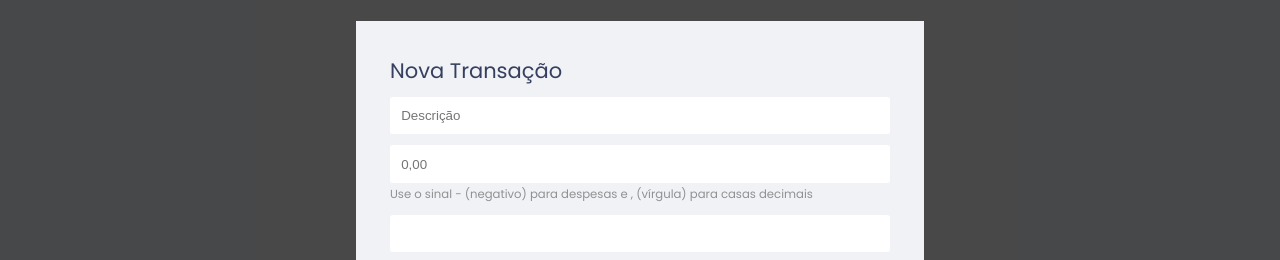
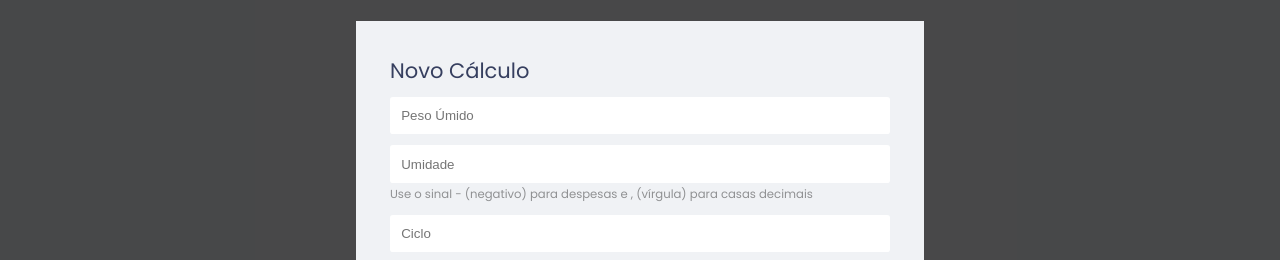
Before and after one commit to anj0s/Produtividade_Fitro, a plain HTML site: page index.html in a window 1280 px wide. Both pictures are taken after a click on the link "+ Nova Transação". Shown: the part 216-476 px from the top of the page. Drawn offline with Linux system fonts and the light colour scheme.

Commit message:
Update index.html

```diff
--- a/index.html
+++ b/index.html
@@ -81,7 +81,7 @@
       <div class="modal">
         <!-- Estilo form -->
         <div id="form">
-          <h2>Nova Transação</h2>
+          <h2>Novo Cálculo</h2>
           <form action="" onsubmit="Form.submit(event)">
             <div class="input-group">
               <!-- Entrada que descreve a transação -->
@@ -91,7 +91,7 @@
                 step="0.01"
                 id="description"
                 name="description"
-                placeholder="Descrição"
+                placeholder="Peso Úmido"
               />
             </div>
 
@@ -103,7 +103,7 @@
                 step="0.01"
                 id="amount"
                 name="amount"
-                placeholder="0,00"
+                placeholder="Umidade"
               />
               <small class="help"
                 >Use o sinal - (negativo) para despesas e , (vírgula) para casas
@@ -114,7 +114,7 @@
             <div class="input-group">
               <!-- Entrada que informa a data da transação -->
               <label class="sr-only" for="date">Data</label>
-              <input type="number" id="date" name="date" />
+              <input type="number" id="date" name="date" placeholder = "Ciclo"/>
             </div>
 
             <div class="input-group actions">
```
